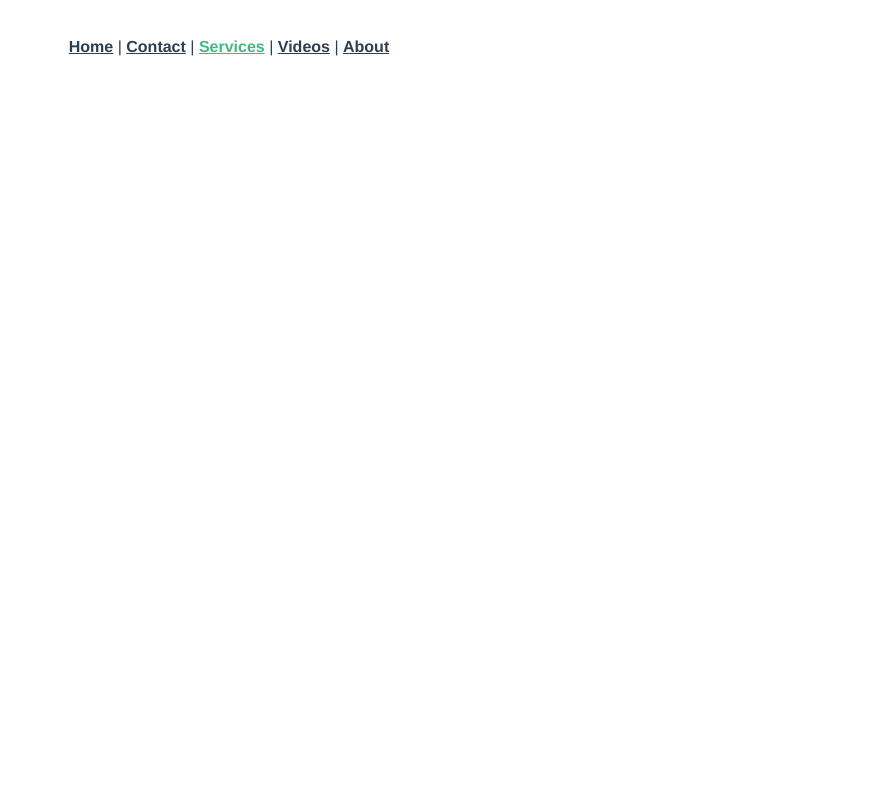
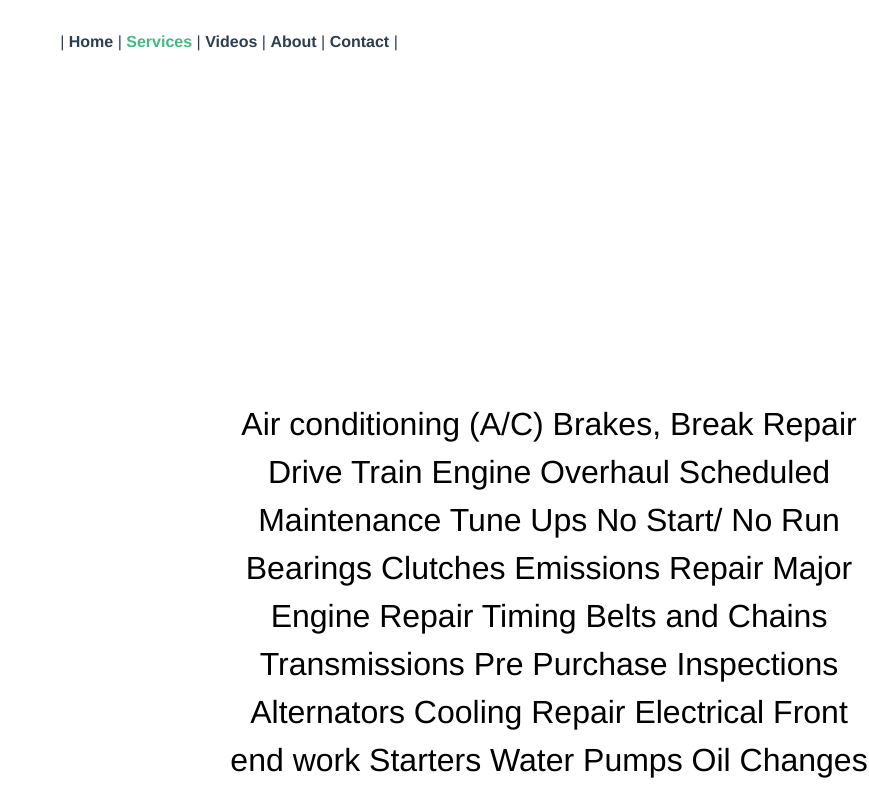
Before and after one commit to rhianonkilzer/jeremysgarage, a Vue app: page /#/services in a window 1280 px wide. Shown: the whole page, without its empty margins (411-1280 px from the left). Built offline with nearby package versions, Linux system fonts and the light colour scheme.

Commit message:
more changes

```diff
--- a/public/index.html
+++ b/public/index.html
@@ -1,17 +1,22 @@
 <!DOCTYPE html>
 <html lang="en">
+
 <head>
   <meta charset="utf-8">
   <meta http-equiv="X-UA-Compatible" content="IE=edge">
   <meta name="viewport" content="width=device-width,initial-scale=1.0">
   <link rel="icon" href="<%= BASE_URL %>favicon.ico">
   <title>jeremysgarage</title>
+  <link rel="stylesheet" href="https://stackpath.bootstrapcdn.com/bootstrap/4.1.3/css/bootstrap.css">
 </head>
+
 <body>
   <noscript>
-      <strong>We're sorry but jeremysgarage doesn't work properly without JavaScript enabled. Please enable it to continue.</strong>
+    <strong>We're sorry but jeremysgarage doesn't work properly without JavaScript enabled. Please enable it to
+      continue.</strong>
   </noscript>
   <div id="app"></div>
   <!-- built files will be auto injected -->
 </body>
+
 </html>
--- a/src/App.vue
+++ b/src/App.vue
@@ -1,11 +1,13 @@
 <template>
   <div id="app">
-    <div id="nav">
+    <div id="nav"> |
       <router-link to="/">Home</router-link> |
-      <router-link to="/contact">Contact</router-link> |
       <router-link to="/services">Services</router-link> |
       <router-link to="/videos">Videos</router-link> |
-      <router-link to="/about">About</router-link>
+      <router-link to="/about">About</router-link> |
+      <router-link to="/contact">Contact</router-link> |
+
+
     </div>
     <router-view />
   </div>
--- a/src/components/About.vue
+++ b/src/components/About.vue
@@ -1,6 +1,9 @@
 <template>
     <div class="about">
+        <article>
+            Jeremy's Garage is a full service auto repair facility in Nampa serving the Treasure Valley area.
 
+        </article>
 
     </div>
 </template>
--- a/src/components/Contact.vue
+++ b/src/components/Contact.vue
@@ -1,7 +1,19 @@
 <template>
   <div class="contact">
 
+    <h3>Hours of Operation</h3>
+
+    <p>Monday through Friday: 8 AM - 5 PM
+    </p>
+    <p>Saturday: by appointment only</p>
+    <p>Sundays: Closed</p>
+    <div class="mapouter">
+      <div class="gmap_canvas"><iframe width="623" height="443" id="gmap_canvas" src="https://maps.google.com/maps?q=Jeremys%20garage&t=&z=13&ie=UTF8&iwloc=&output=embed"
+          frameborder="0" scrolling="no" marginheight="0" marginwidth="0"></iframe><a href="https://www.pureblack.de"></a></div>
+
+    </div>
     <!-- this page will be for contact information, map/location, and a contact form -->
+
 
   </div>
 </template>
@@ -14,5 +26,16 @@
 </script>
 
 <style scoped>
+  .mapouter {
+    text-align: right;
+    height: 443px;
+    width: 623px;
+  }
 
+  .gmap_canvas {
+    overflow: hidden;
+    background: none !important;
+    height: 443px;
+    width: 623px;
+  }
 </style>
--- a/src/components/Services.vue
+++ b/src/components/Services.vue
@@ -1,6 +1,28 @@
 <template>
     <div class="services">
-
+        <article class="description">
+            Air conditioning (A/C)
+            Brakes, Break Repair
+            Drive Train
+            Engine Overhaul
+            Scheduled Maintenance
+            Tune Ups
+            No Start/ No Run
+            Bearings
+            Clutches
+            Emissions Repair
+            Major Engine Repair
+            Timing Belts and Chains
+            Transmissions
+            Pre Purchase Inspections
+            Alternators
+            Cooling Repair
+            Electrical
+            Front end work
+            Starters
+            Water Pumps
+            Oil Changes
+        </article>
 
     </div>
 </template>
@@ -20,5 +42,12 @@
 
 
 <style scoped>
-
+    .description {
+        position: absolute;
+        left: 50%;
+        top: 50%;
+        color: rgb(0, 0, 0);
+        font-size: 2rem;
+        text-align: center;
+    }
 </style>
```
Lines whose indentation alone changed are shown as unchanged.
